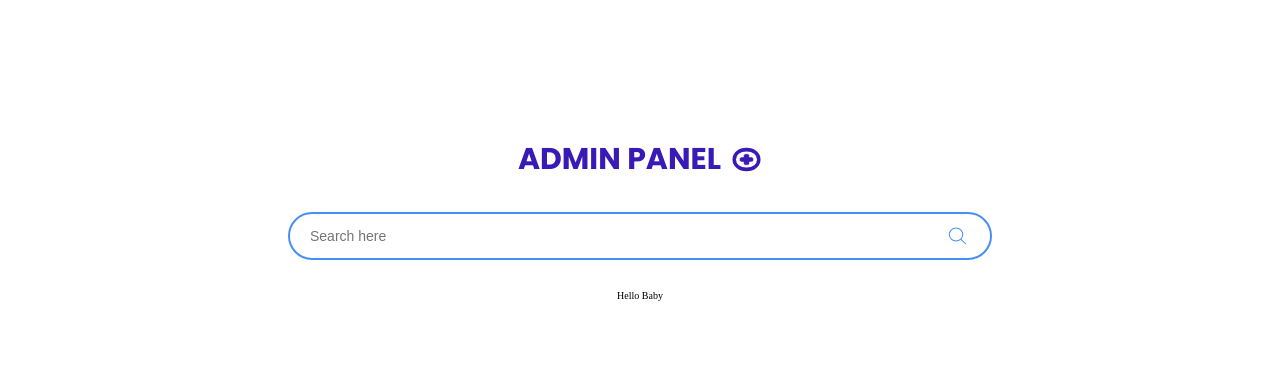
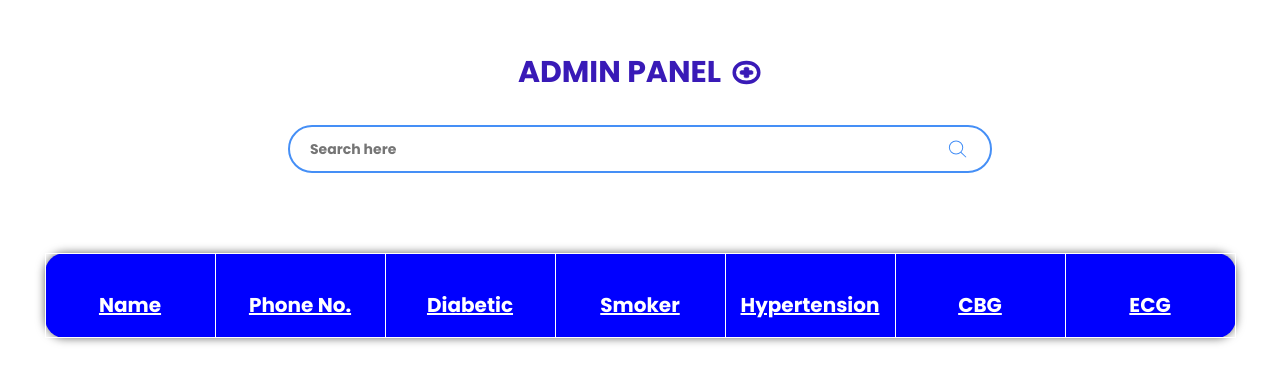
Before and after one commit to manjeetsharma0796/medical-form, a React (Vite) app: page /admin in a window 1280 px wide. Shown: the part 196-578 px from the top of the page. Built offline with nearby package versions, Linux system fonts and the light colour scheme; no server answers.

Commit message:
adding the patient details table

```diff
--- a/src/components/DetailTable.jsx
+++ b/src/components/DetailTable.jsx
@@ -1,12 +1,22 @@
 import React, { useState, useEffect } from 'react';
-const API = "https://jsonplaceholder.typicode.com/users";
+import UserData from '../miniCompo/UserData';
+import './componentsCss/DetailTable.css';
+const API = "#";
+
 
 const DetailTable = () => {
+
+    const [users, setUsers] = useState([]);
 
     const fetchUsers = async (url) => {
         try {
             const res = await fetch(url);
             const data = await res.json();
+            // console.log(data);
+
+            if(data.length > 0){
+                setUsers(data);
+            }
         }catch (e) {
             console.error(e);
         }
@@ -18,7 +28,22 @@ const DetailTable = () => {
 
     return (
         <>
-            Hello Baby
+            <table className="detailTable">
+                <thead>
+                    <tr>
+                        <th>Name</th>
+                        <th>Phone No.</th>
+                        <th>Diabetic</th>
+                        <th>Smoker</th>
+                        <th>Hypertension</th>
+                        <th>CBG</th>
+                        <th>ECG</th>
+                    </tr>
+                </thead>
+                <tbody>
+                    <UserData users={users} />
+                </tbody>
+            </table>
         </>
     )
 }
--- /dev/null
+++ b/src/components/componentsCss/DetailTable.css
@@ -0,0 +1,40 @@
+
+@font-face {
+    font-family: 'Poppins';
+    src: url('/fonts/Poppins-Bold.ttf') format('truetype');
+}
+
+*{
+    font-family: 'Poppins';
+    color: #fff;
+}
+
+.detailTable{
+    background-color: blue;
+    margin: 5rem auto;
+    border-radius: 2rem;
+    border: solid 1px #ffffff;
+    border-collapse: collapse;
+    box-shadow: 0 0 10px rgba(0,0,0,0.6);
+    max-width: 80rem;
+}
+
+thead{
+    font-size: 2rem;
+    text-decoration: underline;
+}
+
+th, td{
+    border: 1px solid #ffffff;
+    min-width: 17rem;
+    padding: 1.5rem;
+    line-height: 1.7;
+}
+
+td{
+    font-size: 1.4rem;
+}
+
+th{
+    padding-top: 3.4rem;
+}
--- /dev/null
+++ b/src/miniCompo/UserData.jsx
@@ -0,0 +1,27 @@
+import React from 'react';
+
+const UserData = ({users}) => {
+  return (
+    <>
+        {
+            users.map((curUser) => {
+                const {name, phone, diab, smok, hyper, cbg, ecg} = curUser;
+
+                return (
+                    <tr>
+                        <td>{name}</td>
+                        <td>{phone}</td>
+                        <td>{diab ? "yes" : "no"}</td>
+                        <td>{smok ? "yes" : "no"}</td>
+                        <td>{hyper ? "yes" : "no"}</td>
+                        <td>{cbg ? "yes" : "no"}</td>
+                        <td>{ecg ? "yes" : "no"}</td>
+                    </tr>
+                )
+            })
+        }
+    </>
+  )
+}
+
+export default UserData;
```
Also changed, not shown: src/components/componentsCss/pdetails.css (deleted), src/components/componentsCss/profile.css (deleted).
